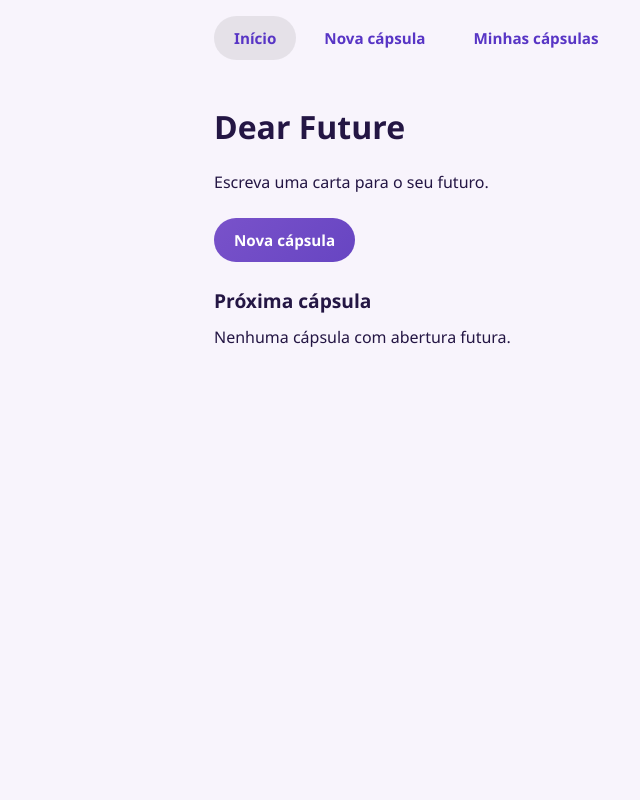
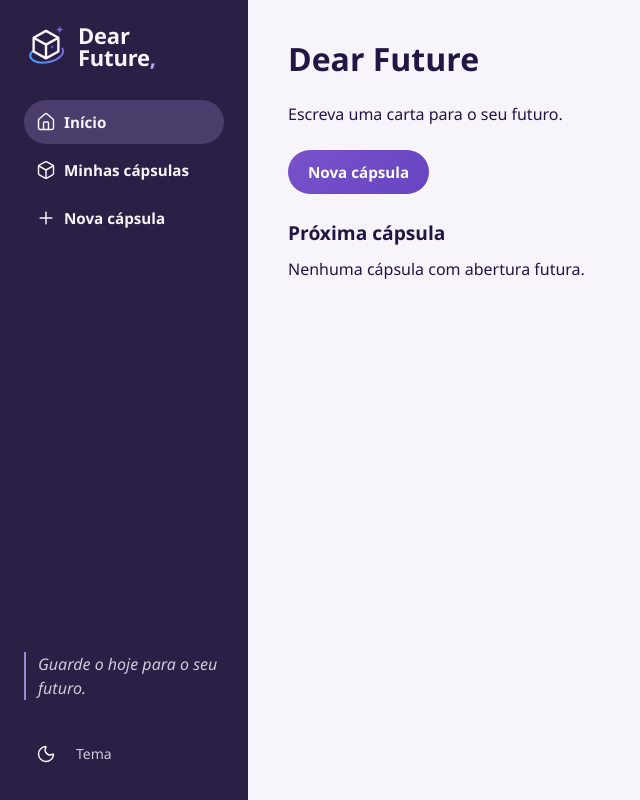
Before and after one commit to sofl-aline/dearFuture, a React (Vite) app: page / in a window 1280 px wide. Shown: the whole page, without its empty margins (0-640 px from the left). Built offline with nearby package versions, Linux system fonts and the light colour scheme.

Commit message:
feat: aplicar marca e navegação lateral

```diff
--- a/index.html
+++ b/index.html
@@ -3,6 +3,7 @@
   <head>
     <meta charset="UTF-8" />
     <meta name="viewport" content="width=device-width, initial-scale=1.0" />
+    <link rel="icon" type="image/svg+xml" href="/favicon.svg" />
     <title>Dear Future</title>
   </head>
   <body>
--- a/src/components/AppLayout/AppLayout.tsx
+++ b/src/components/AppLayout/AppLayout.tsx
@@ -1,32 +1,117 @@
-import { Button, Container, Stack } from '@mui/material'
-import { NavLink, Outlet } from 'react-router-dom'
+import { Box, Stack, Typography } from '@mui/material'
+import { Link, Outlet } from 'react-router-dom'
+import AppNavigation from '../AppNavigation/AppNavigation'
+import BrandLogo from '../BrandLogo/BrandLogo'
+import ThemeToggle from '../ThemeToggle/ThemeToggle'
+
+const SIDEBAR_WIDTH = 248
 
 export default function AppLayout() {
   return (
-        <>
-        <Container component="header" maxWidth="md" sx={{ py: 2}}>
-            <Stack
-                component="nav"
-                aria-label="Navegação principal"
-                direction="row"
-                useFlexGap
-                spacing={1}
+    <Box sx={{ display: 'flex', minHeight: '100vh', bgcolor: 'background.default' }}>
+      <Box
+        component="a"
+        href="#conteudo"
         sx={{
-                    flexWrap: 'wrap',
-                    '& [aria-current="page"]': {
-                        bgcolor: 'action.selected',
-                        fontWeight: 'bold',
-                    },
+          position: 'absolute',
+          left: -9999,
+          top: 8,
+          zIndex: 10,
+          px: 2,
+          py: 1,
+          borderRadius: 2,
+          bgcolor: 'background.paper',
+          color: 'text.primary',
+          '&:focus': { left: 8 },
         }}
       >
-                    <Button component={NavLink} to="/" end>Início</Button>
-                    <Button component={NavLink} to="/capsules/new">Nova cápsula</Button>
-                    <Button component={NavLink} to="/capsules" end>Minhas cápsulas</Button>
+        Pular para o conteúdo
+      </Box>
+
+      {/* menu lateral no computador */}
+      <Box
+        component="aside"
+        sx={{
+          display: { xs: 'none', md: 'flex' },
+          flexDirection: 'column',
+          gap: 4,
+          width: SIDEBAR_WIDTH,
+          flexShrink: 0,
+          position: 'sticky',
+          top: 0,
+          height: '100vh',
+          overflowY: 'auto',
+          p: 3,
+          color: '#F8F5FF',
+          bgcolor: (theme) => (theme.palette.mode === 'light' ? '#2A1F45' : '#100D22'),
+        }}
+      >
+        <Box
+          component={Link}
+          to="/"
+          aria-label="Dear Future — início"
+          sx={{ color: 'inherit', textDecoration: 'none', alignSelf: 'flex-start', borderRadius: 2 }}
+        >
+          <BrandLogo />
+        </Box>
+        <AppNavigation orientation="vertical" />
+        <Box sx={{ flexGrow: 1 }} />
+        <Typography sx={{ fontStyle: 'italic', opacity: 0.8, borderLeft: '2px solid #B9A7F5', pl: 1.5 }}>
+          Guarde o hoje para o seu futuro.
+        </Typography>
+        <Stack direction="row" spacing={1} sx={{ alignItems: 'center' }}>
+          <ThemeToggle />
+          <Typography variant="body2" sx={{ opacity: 0.8 }}>Tema</Typography>
         </Stack>
-        </Container>
-        <Container component="main" maxWidth="md" sx={{ py:4 }}>
+      </Box>
+
+      <Box sx={{ flexGrow: 1, minWidth: 0, display: 'flex', flexDirection: 'column' }}>
+        {/* topo no celular e no tablet */}
+        <Box
+          component="header"
+          sx={{
+            display: { xs: 'flex', md: 'none' },
+            flexDirection: 'column',
+            gap: 1.5,
+            px: 2,
+            py: 2,
+            borderBottom: 1,
+            borderColor: 'divider',
+            bgcolor: 'background.paper',
+            color: 'text.primary',
+          }}
+        >
+          <Stack direction="row" sx={{ justifyContent: 'space-between', alignItems: 'center' }}>
+            <Box
+              component={Link}
+              to="/"
+              aria-label="Dear Future — início"
+              sx={{ color: 'primary.main', textDecoration: 'none', borderRadius: 2 }}
+            >
+              <BrandLogo size={36} />
+            </Box>
+            <ThemeToggle />
+          </Stack>
+          <AppNavigation orientation="horizontal" />
+        </Box>
+
+        <Box
+          component="main"
+          id="conteudo"
+          tabIndex={-1}
+          sx={{
+            flexGrow: 1,
+            width: '100%',
+            maxWidth: 1200,
+            mx: 'auto',
+            px: { xs: 2, sm: 3, md: 5 },
+            py: { xs: 3, md: 5 },
+            '&:focus': { outline: 'none' },
+          }}
+        >
           <Outlet />
-        </Container>
-        </>
+        </Box>
+      </Box>
+    </Box>
   )
 }
--- /dev/null
+++ b/src/components/AppNavigation/AppNavigation.tsx
@@ -0,0 +1,64 @@
+import { Box, Button } from '@mui/material'
+import { Box as BoxIcon, House, Plus } from 'lucide-react'
+import { Link, useLocation } from 'react-router-dom'
+
+const items = [
+  { to: '/', label: 'Início', icon: House, isActive: (path: string) => path === '/' },
+  {
+    to: '/capsules',
+    label: 'Minhas cápsulas',
+    icon: BoxIcon,
+    isActive: (path: string) => path.startsWith('/capsules') && path !== '/capsules/new',
+  },
+  { to: '/capsules/new', label: 'Nova cápsula', icon: Plus, isActive: (path: string) => path === '/capsules/new' },
+]
+
+type AppNavigationProps = { orientation: 'vertical' | 'horizontal' }
+
+export default function AppNavigation({ orientation }: AppNavigationProps) {
+  const { pathname } = useLocation()
+  const vertical = orientation === 'vertical'
+
+  return (
+    <Box component="nav" aria-label="Navegação principal">
+      <Box
+        component="ul"
+        sx={{
+          listStyle: 'none',
+          m: 0,
+          p: 0,
+          display: 'flex',
+          flexDirection: vertical ? 'column' : 'row',
+          flexWrap: 'wrap',
+          gap: 0.5,
+        }}
+      >
+        {items.map(({ to, label, icon: Icon, isActive }) => {
+          const active = isActive(pathname)
+          return (
+            <li key={to}>
+              <Button
+                component={Link}
+                to={to}
+                aria-current={active ? 'page' : undefined}
+                fullWidth={vertical}
+                startIcon={<Icon size={20} strokeWidth={1.75} aria-hidden="true" />}
+                sx={{
+                  justifyContent: 'flex-start',
+                  color: 'inherit',
+                  borderRadius: 3,
+                  px: 2,
+                  fontWeight: active ? 800 : 600,
+                  bgcolor: active ? 'rgba(185, 167, 245, 0.22)' : 'transparent',
+                  '&:hover': { bgcolor: 'rgba(185, 167, 245, 0.14)' },
+                }}
+              >
+                {label}
+              </Button>
+            </li>
+          )
+        })}
+      </Box>
+    </Box>
+  )
+}
--- /dev/null
+++ b/src/components/BrandLogo/BrandLogo.tsx
@@ -0,0 +1,26 @@
+import { Box, Stack } from '@mui/material'
+import BrandSymbol from './BrandSymbol'
+
+type BrandLogoProps = {
+  variant?: 'full' | 'symbol'
+  size?: number
+}
+
+export default function BrandLogo({ variant = 'full', size = 44 }: BrandLogoProps) {
+  if (variant === 'symbol') return <BrandSymbol size={size} />
+
+  return (
+    <Stack direction="row" spacing={1.25} sx={{ alignItems: 'center' }}>
+      <BrandSymbol size={size} />
+      <Box
+        component="span"
+        aria-hidden="true"
+        sx={{ fontWeight: 800, fontSize: size * 0.5, lineHeight: 1, letterSpacing: '-0.01em' }}
+      >
+        Dear
+        <br />
+        Future<Box component="span" sx={{ color: '#B9A7F5' }}>,</Box>
+      </Box>
+    </Stack>
+  )
+}
--- /dev/null
+++ b/src/components/BrandLogo/BrandSymbol.tsx
@@ -0,0 +1,33 @@
+import { useId } from 'react'
+
+type BrandSymbolProps = { size?: number }
+
+export default function BrandSymbol({ size = 40 }: BrandSymbolProps) {
+  const gradientId = useId()
+
+  return (
+    <svg width={size} height={size} viewBox="0 0 64 64" fill="none" aria-hidden="true" focusable="false">
+      <defs>
+        <linearGradient id={gradientId} x1="4" y1="50" x2="60" y2="34" gradientUnits="userSpaceOnUse">
+          <stop offset="0" stopColor="#45A5FF" />
+          <stop offset="1" stopColor="#7C63DB" />
+        </linearGradient>
+      </defs>
+      <path
+        d="M12 40C2 50 18 60 38 55C50 52 60 44 56 36"
+        stroke={`url(#${gradientId})`}
+        strokeWidth="3"
+        strokeLinecap="round"
+      />
+      <path
+        d="M32 10L50 20V40L32 50L14 40V20L32 10Z M14 20L32 30L50 20 M32 30V50"
+        stroke="currentColor"
+        strokeWidth="3.5"
+        strokeLinejoin="round"
+        strokeLinecap="round"
+      />
+      <path d="M52 2C52.7 6 54 7.3 58 8C54 8.7 52.7 10 52 14C51.3 10 50 8.7 46 8C50 7.3 51.3 6 52 2Z" fill="#7C63DB" />
+      <path d="M41 30C41.4 32.4 42.2 33.2 44.5 33.5C42.2 33.8 41.4 34.6 41 37C40.6 34.6 39.8 33.8 37.5 33.5C39.8 33.2 40.6 32.4 41 30Z" fill="#7C63DB" />
+    </svg>
+  )
+}
--- /dev/null
+++ b/src/components/ThemeToggle/ThemeToggle.tsx
@@ -0,0 +1,18 @@
+import { IconButton, Tooltip } from '@mui/material'
+import { Moon, Sun } from 'lucide-react'
+import { useThemeMode } from '../AppThemeProvider/themeContext'
+
+export default function ThemeToggle() {
+  const { mode, toggleMode } = useThemeMode()
+  const label = mode === 'light' ? 'Ativar tema escuro' : 'Ativar tema claro'
+
+  return (
+    <Tooltip title={label}>
+      <IconButton onClick={toggleMode} aria-label={label} sx={{ width: 44, height: 44, color: 'inherit' }}>
+        {mode === 'light'
+          ? <Moon size={20} strokeWidth={1.75} aria-hidden="true" />
+          : <Sun size={20} strokeWidth={1.75} aria-hidden="true" />}
+      </IconButton>
+    </Tooltip>
+  )
+}
```
Also changed, not shown: public/favicon.svg (added). Lines whose indentation alone changed are shown as unchanged.
